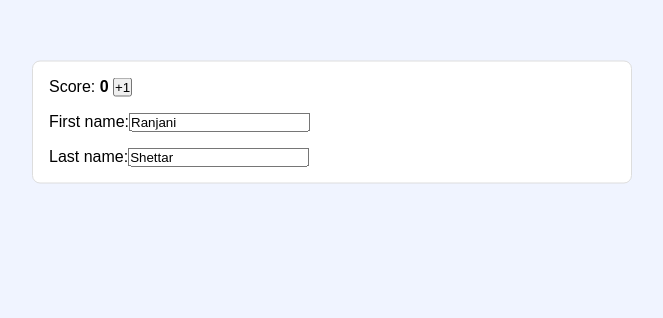
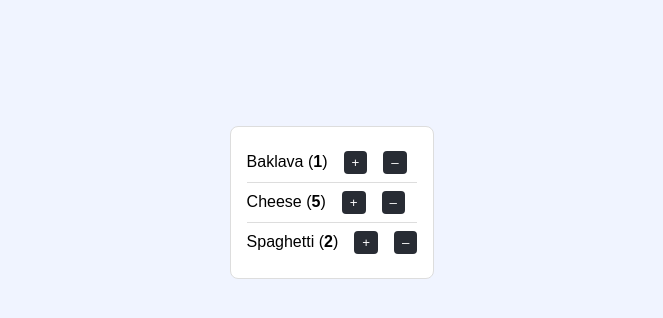
Before and after one commit to MoSokara/react-tutorial, a React (Create React App) app: page / in a window 1280 px wide. Shown: the part 198-516 px from the top of the page, without its empty margins (308-971 px from the left). Built offline with nearby package versions, Linux system fonts and the light colour scheme.

Commit message:
complete challenge: Array State

```diff
--- a/src/App.css
+++ b/src/App.css
@@ -16,80 +16,35 @@
   font-family: Arial, sans-serif;
   background-color: var(--secondary-color);
   min-height: 100vh;
+  display: flex;
+  justify-content: center;
+  align-items: center;
+  padding: 2rem;
 }
 
-.App-main {
-  padding: 2rem;
-  display: flex;
-  gap: 2rem;
-}
-
-header {
-  background-color: var(--primary-color);
-  padding: 1.5rem;
-  color: white;
-  margin-bottom: 1rem;
-  text-align: center;
-}
-
-.posts-container {
-  flex: 1;
-  display: flex;
-  flex-direction: column;
-}
-
-.side-menu {
-  width: 200px;
-  height: fit-content;
+.shopping-cart {
+  list-style: none;
   background-color: white;
   border: 1px solid var(--border-color);
   border-radius: 8px;
   padding: 1rem;
-  display: flex;
-  flex-direction: column;
-  gap: 1rem;
 }
 
-.tag {
-  display: inline-block;
-  background-color: var(--hover-color);
-  color: var(--text-color);
-  padding: 0.3rem 0.5rem;
-  border-radius: 4px;
-  font-size: 1.2rem;
-}
-
-.post {
-  background-color: white;
-  border: 1px solid var(--border-color);
-  border-radius: 8px;
-  padding: 1rem;
-  margin-bottom: 1rem;
-  text-align: center;
-}
-
-.post h2 {
-  margin-bottom: 0.5rem;
-  padding-bottom: 0.5rem;
-  color: var(--primary-color);
+.shopping-cart li {
+  padding: 0.5rem 0;
   border-bottom: 1px solid var(--border-color);
 }
 
-.post p {
-  color: var(--text-color);
+.shopping-cart li:last-child {
+  border-bottom: none;
 }
 
-.react-form-challenge {
-  display: flex;
-  flex-direction: column;
-  gap: 1rem;
-  padding: 1rem;
-  background-color: white;
-  border: 1px solid var(--border-color);
-  border-radius: 8px;
-  width: 600px;
-  position: absolute;
-  top: 40%;
-  left: 50%;
-  transform: translate(-50%, -50%);
+.shopping-cart button {
+  margin-left: 1rem;
+  padding: 0.25rem 0.5rem;
+  border: none;
+  background-color: var(--primary-color);
+  color: white;
+  border-radius: 4px;
+  cursor: pointer;
 }
--- a/src/App.js
+++ b/src/App.js
@@ -1,10 +1,10 @@
 import "./App.css";
-import Scoreboard from "./components/Scoreboard";
+import ShoppingCart from "./components/ShoppingCart";
 
 function App() {
   return (
     <div className="App">
-      <Scoreboard />
+      <ShoppingCart />
     </div>
   );
 }
--- a/src/components/Scoreboard.js
+++ /dev/null
@@ -1,52 +0,0 @@
-import { useState } from "react";
-
-export default function Scoreboard() {
-  const [player, setPlayer] = useState({
-    firstName: "Ranjani",
-    lastName: "Shettar",
-    score: 0,
-  });
-
-  function handlePlusClick() {
-    setPlayer({
-      ...player,
-      score: player.score + 1,
-    });
-  }
-
-  function handleFirstNameChange(e) {
-    setPlayer({
-      ...player,
-      firstName: e.target.value,
-    });
-  }
-
-  function handleLastNameChange(e) {
-    setPlayer({
-      ...player,
-      lastName: e.target.value,
-    });
-  }
-
-  return (
-    <form
-      className="react-form-challenge"
-      onSubmit={(e) => {
-        e.preventDefault();
-      }}
-    >
-      <label>
-        Score: <b>{player.score}</b>{" "}
-        <button onClick={handlePlusClick}>+1</button>
-      </label>
-      <label>
-        First name:
-        <input value={player.firstName} onChange={handleFirstNameChange} />
-      </label>
-      <label>
-        Last name:
-        <input value={player.lastName} onChange={handleLastNameChange} />
-      </label>
-    </form>
-  );
-}
--- /dev/null
+++ b/src/components/ShoppingCart.js
@@ -0,0 +1,77 @@
+import { useState } from "react";
+
+const initialProducts = [
+  {
+    id: 0,
+    name: "Baklava",
+    count: 1,
+  },
+  {
+    id: 1,
+    name: "Cheese",
+    count: 5,
+  },
+  {
+    id: 2,
+    name: "Spaghetti",
+    count: 2,
+  },
+];
+
+export default function ShoppingCart() {
+  const [products, setProducts] = useState(initialProducts);
+
+  function handleIncreaseClick(productId) {
+    setProducts(
+      products.map((product) => {
+        if (product.id === productId) {
+          return {
+            ...product,
+            count: product.count + 1,
+          };
+        } else {
+          return product;
+        }
+      }),
+    );
+  }
+
+  function handleDecreaseClick(productId) {
+    setProducts(
+      products.map((product) => {
+        if (product.id === productId) {
+          return {
+            ...product,
+            count: product.count - 1,
+          };
+        } else {
+          return product;
+        }
+      }),
+    );
+  }
+
+  return (
+    <ul className="shopping-cart">
+      {products.map((product) => (
+        <li key={product.id}>
+          {product.name} (<b>{product.count}</b>)
+          <button
+            onClick={() => {
+              handleIncreaseClick(product.id);
+            }}
+          >
+            +
+          </button>
+          <button
+            onClick={() => {
+              handleDecreaseClick(product.id);
+            }}
+          >
+            –
+          </button>
+        </li>
+      ))}
+    </ul>
+  );
+}
--- a/src/components/Tag.js
+++ /dev/null
@@ -1,3 +0,0 @@
-export default function Tag({ name }) {
-  return <span className="tag">{name}</span>;
-}
```
Also changed, not shown: src/components/Header.js (deleted, +0 -7 lines), src/components/Post.js (deleted, +0 -8 lines), src/components/SideMenu.js (deleted, +0 -13 lines).
